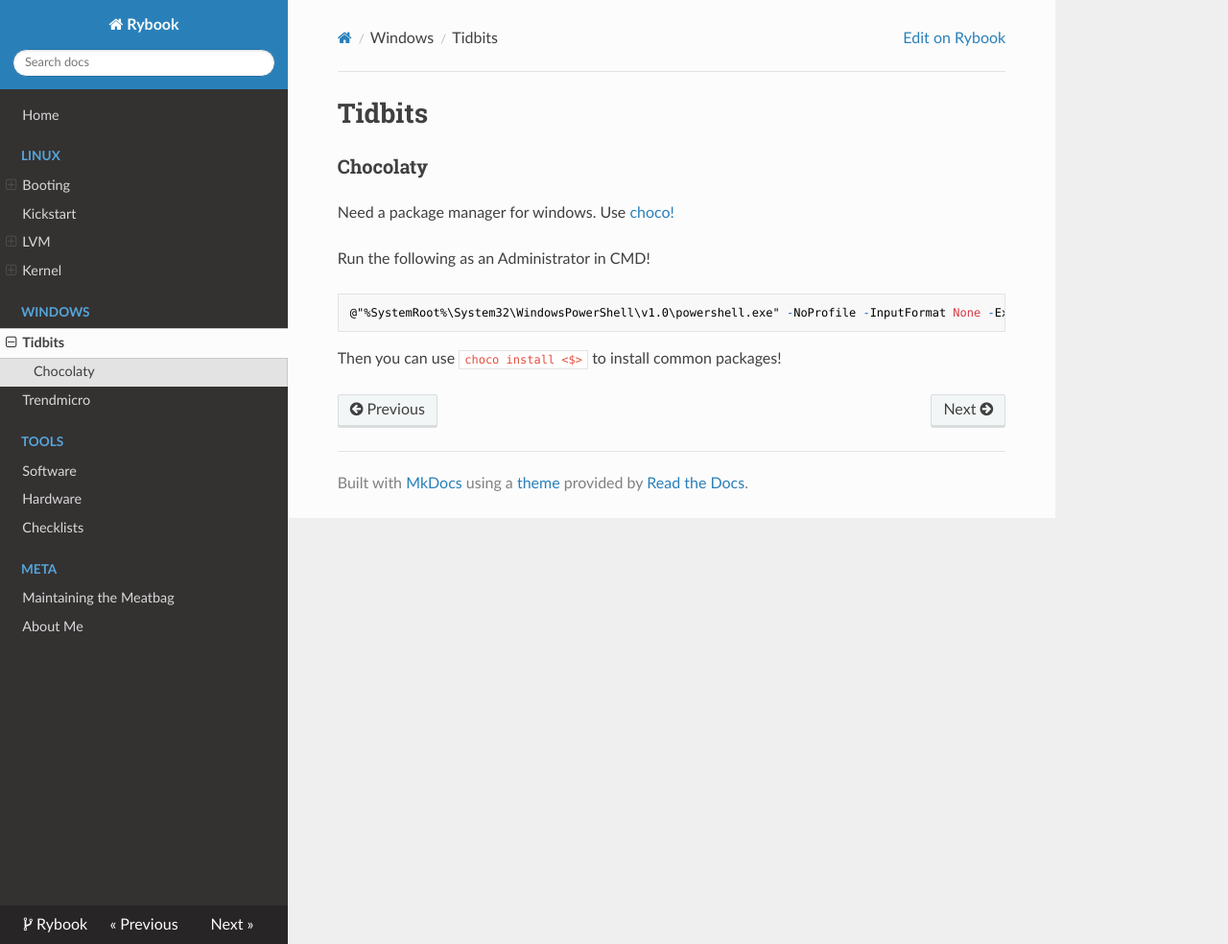
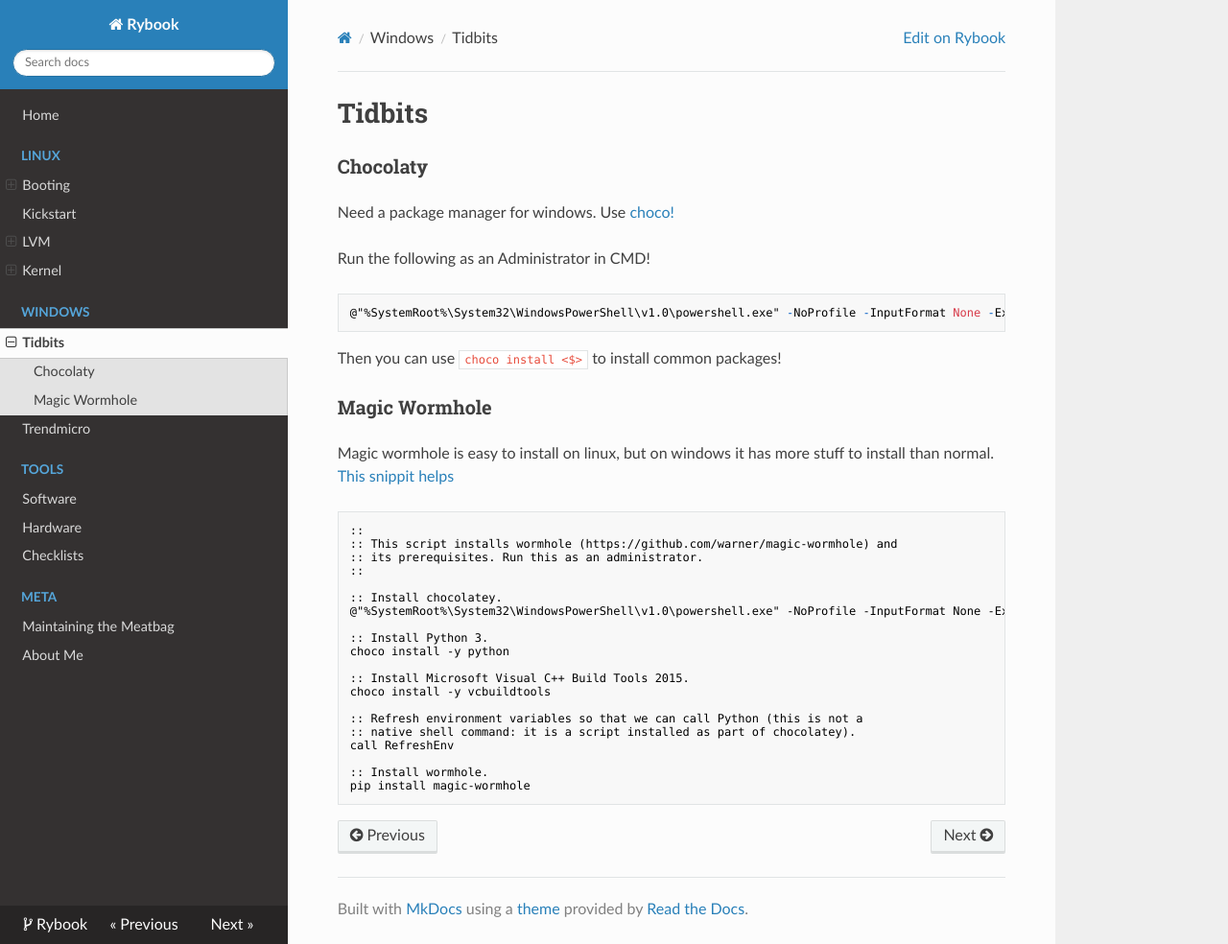
Before and after one commit to rwaltr/rybook, an MkDocs documentation site: the page built from docs/windows/tidbits.md, in a window 1280 px wide and 984 px high. Shown: the whole window at 96% size. Built offline with MkDocs 1.6.1, drawn with Linux system fonts in a browser that asks for light colours; nearby versions of some CDN libraries.

Commit message:
Added how to install magic-wormhole for Windows

`````diff
--- a/docs/windows/tidbits.md
+++ b/docs/windows/tidbits.md
@@ -8,3 +8,30 @@ Run the following as an Administrator in CMD!
     @"%SystemRoot%\System32\WindowsPowerShell\v1.0\powershell.exe" -NoProfile -InputFormat None -ExecutionPolicy Bypass -Command "iex ((New-Object System.Net.WebClient).DownloadString('https://chocolatey.org/install.ps1'))" && SET "PATH=%PATH%;%ALLUSERSPROFILE%\chocolatey\bin"
 
 Then you can use ```` choco install <$> ```` to install common packages!
+
+
+### Magic Wormhole
+Magic wormhole is easy to install on linux, but on windows it has more stuff to install than normal. [This snippit helps](https://gist.github.com/princebot/782a86e8f75709ca405f9acdee1d247d)
+
+```powershell
+::
+:: This script installs wormhole (https://github.com/warner/magic-wormhole) and
+:: its prerequisites. Run this as an administrator.
+::
+
+:: Install chocolatey.
+@"%SystemRoot%\System32\WindowsPowerShell\v1.0\powershell.exe" -NoProfile -InputFormat None -ExecutionPolicy Bypass -Command "iex ((New-Object System.Net.WebClient).DownloadString('https://chocolatey.org/install.ps1'))" && SET "PATH=%PATH%;%ALLUSERSPROFILE%\chocolatey\bin"
+
+:: Install Python 3.
+choco install -y python
+
+:: Install Microsoft Visual C++ Build Tools 2015.
+choco install -y vcbuildtools
+
+:: Refresh environment variables so that we can call Python (this is not a
+:: native shell command: it is a script installed as part of chocolatey).
+call RefreshEnv
+
+:: Install wormhole.
+pip install magic-wormhole
+```
`````
